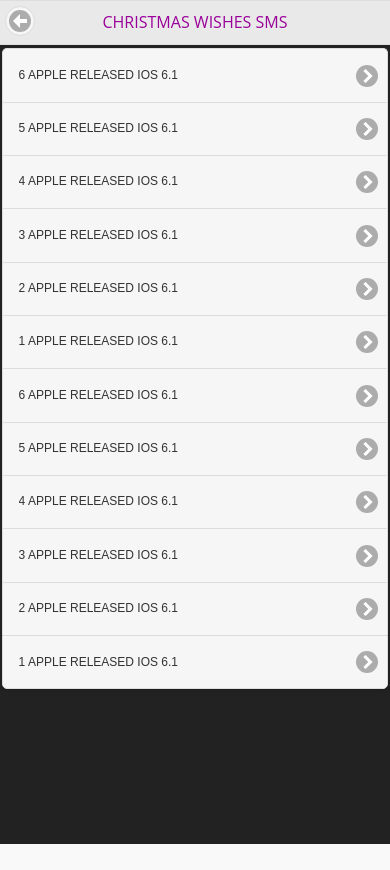
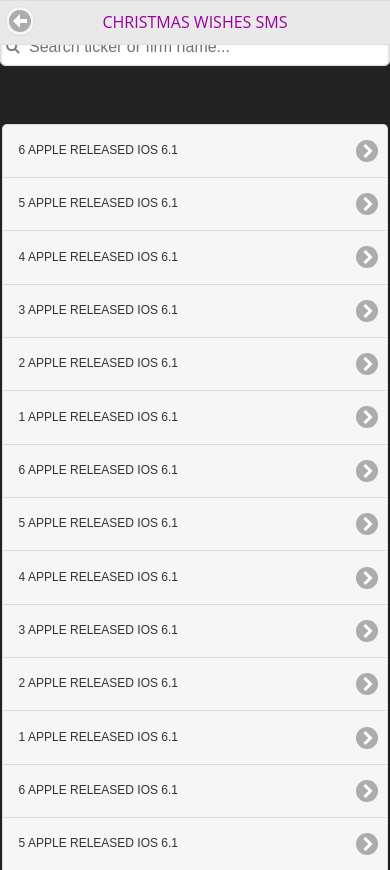
Before and after one commit to jboghani/ChristmasWishes, a plain HTML site: page www/index.html in a window 390 px wide. Shown: the top 870 px of the page. Before the commit the page ends 844 px from the top, so only its background shows below. Drawn offline with Linux system fonts and the light colour scheme; some packages are replaced by stand-ins of ours.

Commit message:
Update210920161112

```diff
--- a/www/index.html
+++ b/www/index.html
@@ -47,14 +47,50 @@
 </head>
 
 <body>
+<div class="headerjvb">Christmas Wishes SMS</div>
+
 <div data-role="page" data-theme="a" id="demo-page" class="my-page" data-url="demo-page">
     <div data-role="header">
         <h1>Christmas Wishes SMS</h1>
         <a href="grid-listview.html" data-shadow="false" data-iconshadow="false" data-icon="arrow-l" data-iconpos="notext" data-rel="back" data-ajax="false">Back</a>
     </div><!-- /header -->
+<form class="ui-filterable">
+    <input id="rich-autocomplete-input" data-type="search" placeholder="Search ticker or firm name...">
+</form>
+
     <div data-role="content">
-        <ul data-role="listview" data-inset="true">
-            <li><a href="#">
+        <ul data-role="listview" data-filter="true" data-inset="true" data-input="#rich-autocomplete-input">
+            <li data-filtertext="NASDAQ:ADBE Adobe Systems Incorporated" ><a href="#">
+					<p> 6 Apple released iOS 6.1 </p>
+					<p class="ui-li-aside"></p>
+				</a>
+			</li>
+			 <li ><a href="#">
+					<p> 5 Apple released iOS 6.1</p>
+					<p class="ui-li-aside"></p>
+				</a>
+			</li>
+			 <li data-filtertext="NASDAQ:AMZNL Amazon.com, Inc."><a href="#">
+					<p> 4 Apple released iOS 6.1</p>
+					<p class="ui-li-aside"></p>
+				</a>
+			</li>
+			 <li><a href="#">
+					<p> 3 Apple released iOS 6.1</p>
+					<p class="ui-li-aside"></p>
+				</a>
+			</li>
+			 <li><a href="#">
+					<p> 2 Apple released iOS 6.1</p>
+					<p class="ui-li-aside"></p>
+				</a>
+			</li> <li><a href="#">
+					<p> 1 Apple released iOS 6.1</p>
+					<p class="ui-li-aside"></p>
+				</a>
+			</li>
+
+			 <li><a href="#">
 					<p> 6 Apple released iOS 6.1 </p>
 					<p class="ui-li-aside"></p>
 				</a>
@@ -144,7 +180,6 @@
 
 
 
-
 	 <div class="conentjvb">
 		<div class="ui-grid-a">
 			    <!-- <div class="app"></div> ->
```
Also changed, not shown: www/css/jquery.mobile-1.4.5.min.css.
